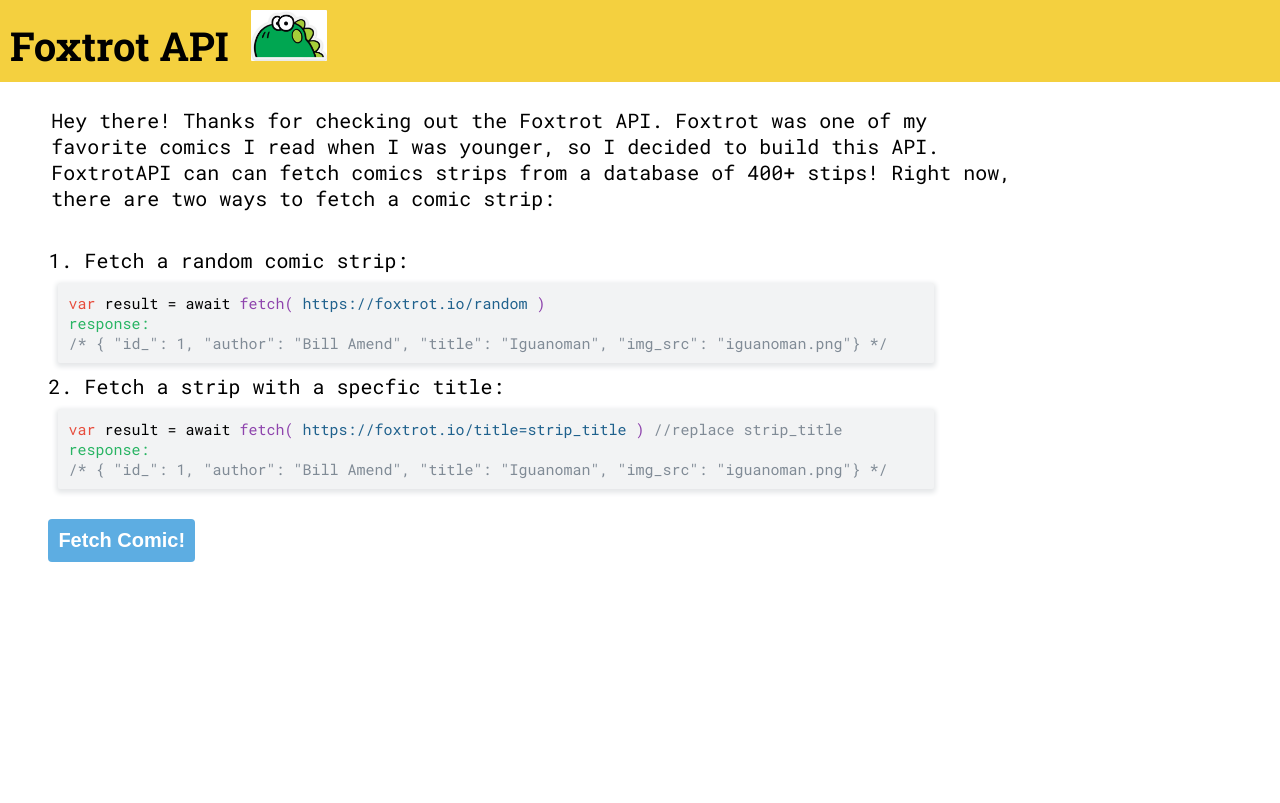
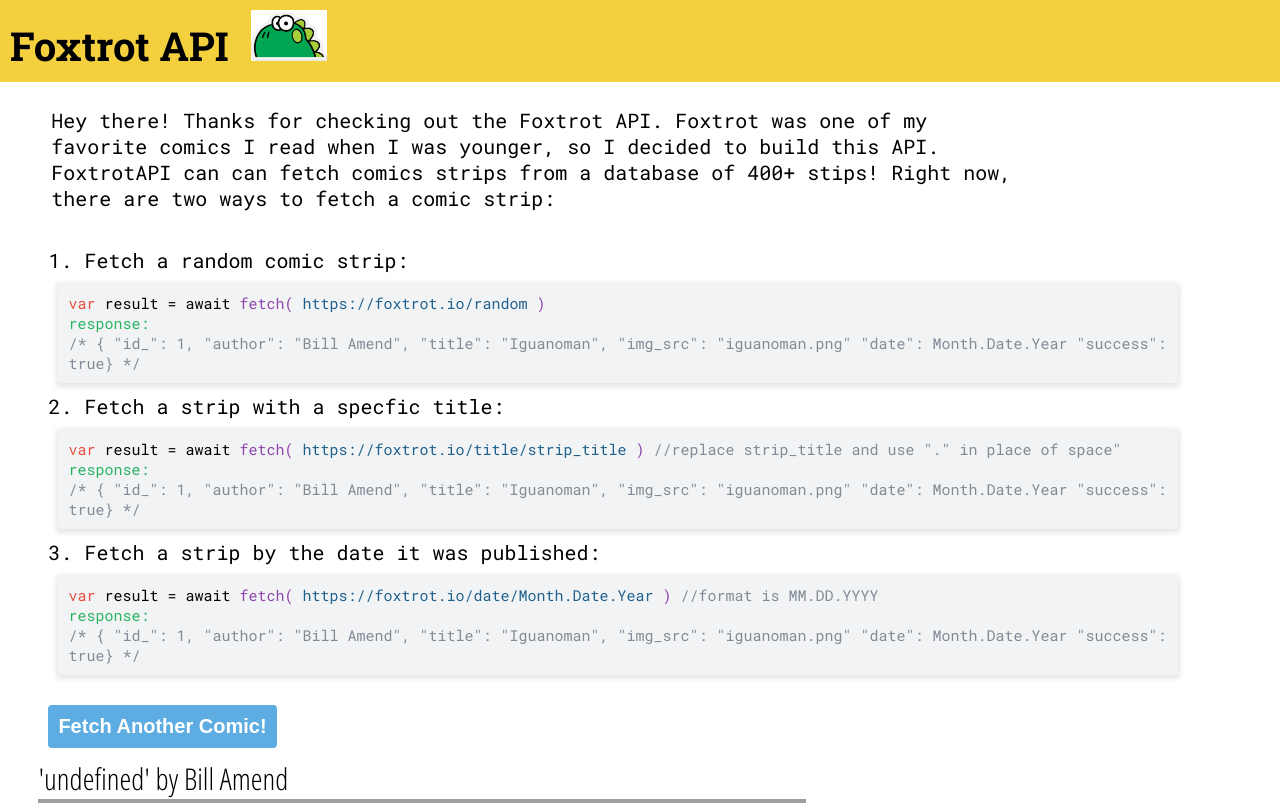
Before and after one commit to adiram359/FoxtrotAPI, a Flask app: page / in a window 1280 px wide. Shown: the top 803 px of the page. Before the commit the page ends 562 px from the top, so only its background shows below. Run offline with Flask 2, Linux system fonts and the light colour scheme; data that the repository does not hold is empty; grey boxes are pictures that could not be loaded.

Commit message:
date route added

```diff
--- a/server.py
+++ b/server.py
@@ -12,19 +12,59 @@
 
 @app.route("/")
 def hello():
+    """
+        default landing page
+    """
     return render_template("index.html")
 
+def query_db(filter):
+    """
+    queries the database and retuns a JSON:
+    {
+        _id: id of comic,
+        author: "Bill Amend",
+        title: comic title,
+        img_src: img.png,
+        date: Month.Date.Year,
+        success: True if in db else false
+    }
+    """
+    query_result = comics_db.find_one(filter)
+    if query_result == None:
+        return jsonify({
+        "success": False
+        })
+    else:
+        query_result["success"] = True
+        return jsonify(query_result)
+
 @app.route("/title/<title>")
-def print_man(title):
-    title = " ".join(title.split("."))
-    x = comics_db.find_one({"title": " ".join(title.split("."))})
-    return render_template("index.html")
+def get_by_title(title):
+    """
+        Returns comic based on title
+    """
+    filter = {"title": " ".join(title.split("."))}
+    return query_db(filter)
 
 
 @app.route("/random", methods=["GET"])
 def get_random_comic():
-    x = comics_db.find_one({"_id": random.randint(1, 474)})
-    return jsonify(x)
+    """
+        Returns a random comic
+    """
+    filter = {"_id": random.randint(1, 474)}
+    return query_db(filter)
+
+
+@app.route("/date/<date>")
+def get_by_date(date):
+    """
+        Returns comic by date published
+    """
+    filter = {"date": date}
+    return query_db(filter)
+
+
 
 
 if __name__ == "__main__":
--- a/static/style.css
+++ b/static/style.css
@@ -46,7 +46,7 @@
 }
 
 #code_editor {
-  width: 70%;
+  width: 90%;
   margin: 10px;
   padding: 10px;
   background-color: #F2F3F4;
--- a/templates/index.html
+++ b/templates/index.html
@@ -41,7 +41,9 @@
         /* { "id_": 1,
         "author": "Bill Amend",
         "title": "Iguanoman",
-        "img_src": "iguanoman.png"} */
+        "img_src": "iguanoman.png"
+        "date": Month.Date.Year
+        "success": true} */
       </div>
     </div>
     2. Fetch a strip with a specfic title:
@@ -50,9 +52,11 @@
         <span style="color:#E74C3C"> var </span>
         result = await
         <span style="color:#8E44AD">fetch(
-          <span style="color:#1F618D">https://foxtrot.io/title=strip_title</span>
+          <span style="color:#1F618D">https://foxtrot.io/title/strip_title</span>
           )
-          <span style="color:#808B96"> //replace strip_title </span>
+          <span style="color:#808B96">
+            //replace strip_title and use "." in place of space"
+          </span>
         </span>
       </p>
       <div style="color:#28B463"> response: </div>
@@ -60,12 +64,37 @@
         /* { "id_": 1,
         "author": "Bill Amend",
         "title": "Iguanoman",
-        "img_src": "iguanoman.png"} */
+        "img_src": "iguanoman.png"
+        "date": Month.Date.Year
+        "success": true} */
       </div>
     </div>
+
+    3. Fetch a strip by the date it was published:
+    <div id="code_editor">
+      <p>
+        <span style="color:#E74C3C"> var </span>
+        result = await
+        <span style="color:#8E44AD">fetch(
+          <span style="color:#1F618D">https://foxtrot.io/date/Month.Date.Year</span>
+          )
+          <span style="color:#808B96"> //format is MM.DD.YYYY </span>
+        </span>
+      </p>
+      <div style="color:#28B463"> response: </div>
+      <div style="color:#808B96">
+        /* { "id_": 1,
+        "author": "Bill Amend",
+        "title": "Iguanoman",
+        "img_src": "iguanoman.png"
+        "date": Month.Date.Year
+        "success": true} */
+      </div>
+    </div>
+
   </div>
   <div class="comicdiv">
-    <button id="fetchComic" class="button"><span>Fetch Comic! </span></button>
+    <button id="fetchComic" class="button"><span>Fetch Another Comic! </span></button>
     <div id="comicTitle"> </div>
     <img id="comic"> </img>
   </div>
```
Also changed, not shown: scraper.py (+28 -6 lines), README.md.
